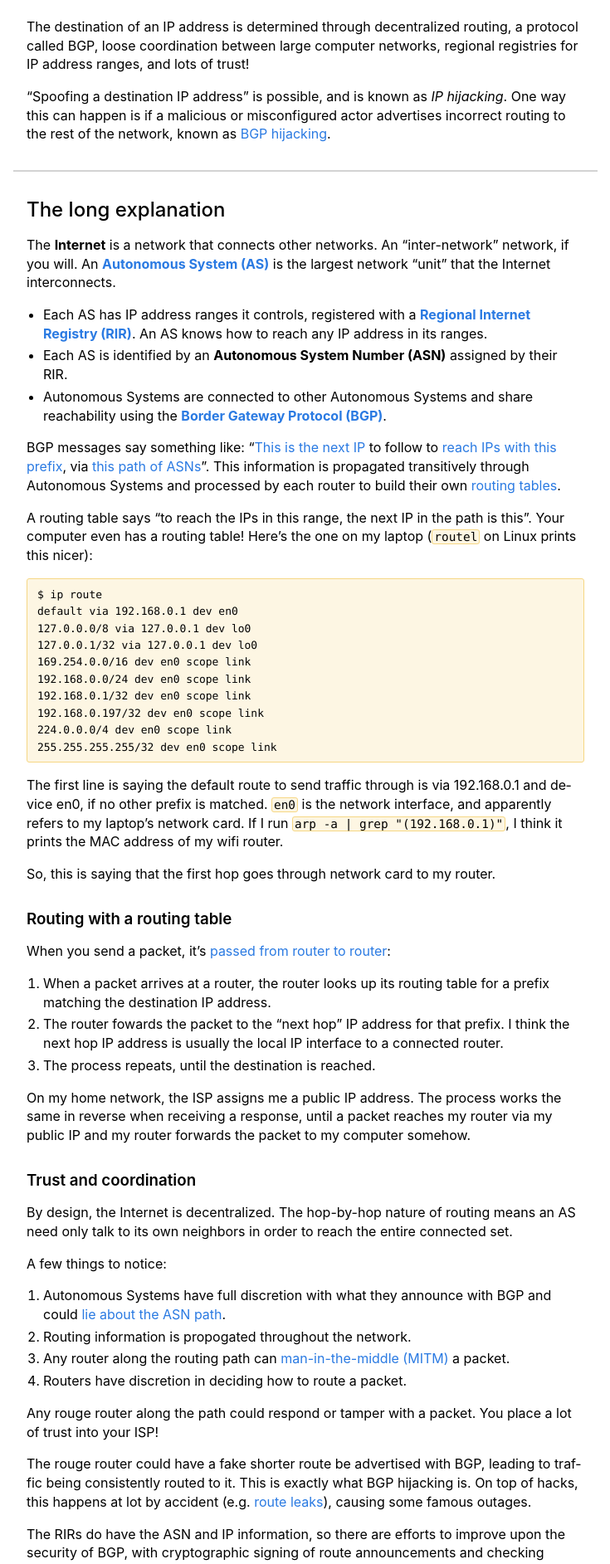
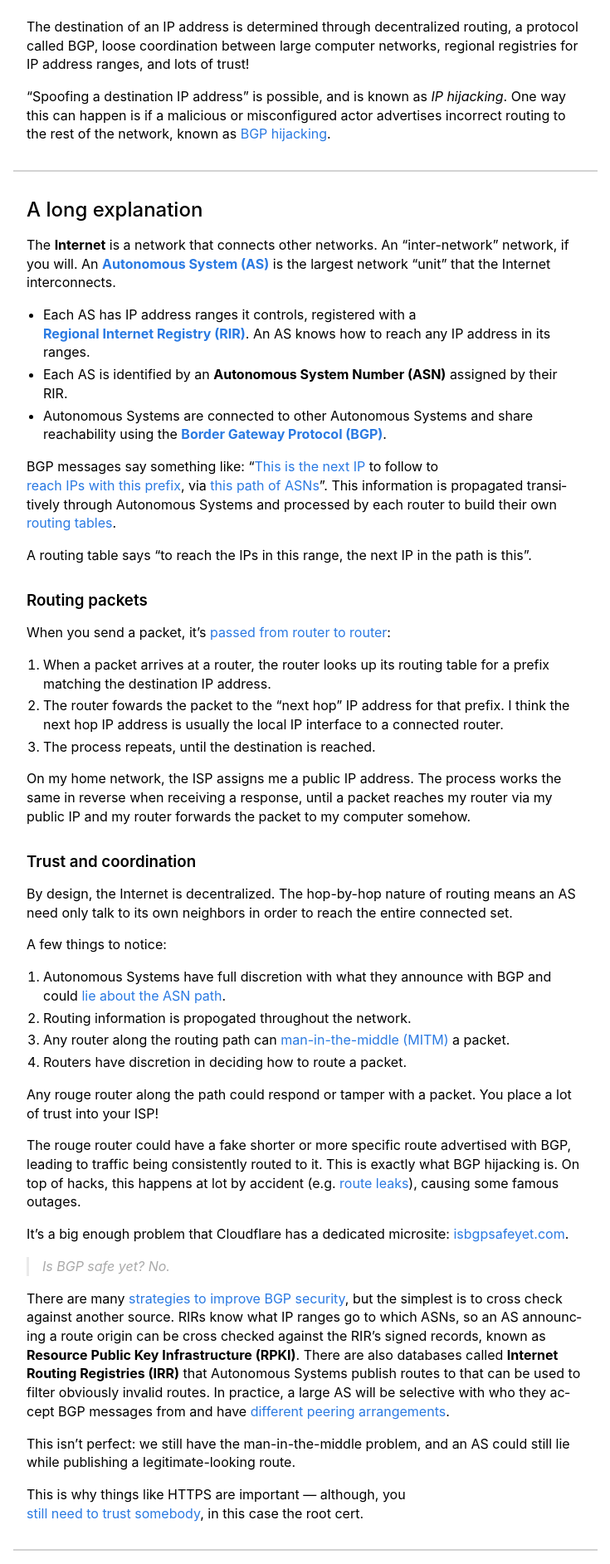
Before and after one commit to themichaelyang/tautology.town, a Jekyll site: the page built from _posts/2025/2025-12-14-ip-address-routing.md, in a window 1280 px wide. Shown: the part 459-2344 px from the top of the page at 83% size, without its empty margins (272-1007 px from the left). Built offline with Jekyll 4.4.1, drawn with Linux system fonts in a browser that asks for light colours; some of the changed text lies outside the part shown.

Commit message:
reorganize ip address routing post

````diff
--- a/_posts/2025/2025-12-14-ip-address-routing.md
+++ b/_posts/2025/2025-12-14-ip-address-routing.md
@@ -18,7 +18,7 @@ The destination of an IP address is determined through decentralized routing, a
 
 ----
 
-## The long explanation
+## A long explanation
 
 The **Internet** is a network that connects other networks. An "inter-network" network, if you will. An **[Autonomous System (AS)](https://www.cloudflare.com/learning/network-layer/what-is-an-autonomous-system/)** is the largest network "unit" that the Internet interconnects.
 
@@ -28,26 +28,9 @@ The **Internet** is a network that connects other networks. An "inter-network" n
 
 BGP messages say something like: "[This is the next IP](https://datatracker.ietf.org/doc/html/rfc4271#section-5.1.3) to follow to [reach IPs with this prefix](https://datatracker.ietf.org/doc/html/rfc4271#autoid-11:~:text=Network%20Layer%20Reachability%20Information%3A), via [this path of ASNs](https://datatracker.ietf.org/doc/html/rfc4271#section-5.1.2)". This information is propagated transitively through Autonomous Systems and processed by each router to build their own [routing tables](https://en.wikipedia.org/wiki/Routing_table).
 
-A routing table says "to reach the IPs in this range, the next IP in the path is this". Your computer even has a routing table! Here's the one on my laptop (`routel` on Linux prints this nicer):
+A routing table says "to reach the IPs in this range, the next IP in the path is this".
 
-```
-$ ip route
-default via 192.168.0.1 dev en0
-127.0.0.0/8 via 127.0.0.1 dev lo0
-127.0.0.1/32 via 127.0.0.1 dev lo0
-169.254.0.0/16 dev en0 scope link
-192.168.0.0/24 dev en0 scope link
-192.168.0.1/32 dev en0 scope link
-192.168.0.197/32 dev en0 scope link
-224.0.0.0/4 dev en0 scope link
-255.255.255.255/32 dev en0 scope link
-```
-
-The first line is saying the default route to send traffic through is via 192.168.0.1 and device en0, if no other prefix is matched. `en0` is the network interface, and apparently refers to my laptop's network card. If I run `arp -a | grep "(192.168.0.1)"`, I think it prints the MAC address of my wifi router.
-
-So, this is saying that the first hop goes through network card to my router.
-
-### Routing with a routing table
+### Routing packets
 
 When you send a packet, it's [passed from router to router](https://en.wikipedia.org/wiki/IP_routing#Routing_algorithm):
 
@@ -70,21 +53,48 @@ A few things to notice:
 
 Any rouge router along the path could respond or tamper with a packet. You place a lot of trust into your ISP!
 
-The rouge router could have a fake shorter route be advertised with BGP, leading to traffic being consistently routed to it. This is exactly what BGP hijacking is. On top of hacks, this happens at lot by accident (e.g. [route leaks](https://blog.apnic.net/2025/05/06/analysis-of-a-route-leak/)), causing some famous outages.
+The rouge router could have a fake shorter or more specific route advertised with BGP, leading to traffic being consistently routed to it. This is exactly what BGP hijacking is. On top of hacks, this happens at lot by accident (e.g. [route leaks](https://blog.apnic.net/2025/05/06/analysis-of-a-route-leak/)), causing some famous outages.
 
-The RIRs do have the ASN and IP information, so there are efforts to improve upon the security of BGP, with cryptographic signing of route announcements and checking against public databases for route ownership. In practice, large ISPs will be selective with who they accept BGP messages from and have [different peering arrangements](https://www.cloudflare.com/learning/network-layer/what-is-peering/), and probably have ways of detecting and responding quickly.
+It's a big enough problem that Cloudflare has a dedicated microsite: [isbgpsafeyet.com](https://isbgpsafeyet.com/).
 
-It's a big enough problem that Cloudflare has a dedicated microsite for this problem: [isbgpsafeyet.com](https://isbgpsafeyet.com/). No, not yet.
+> Is BGP safe yet? No.
 
-Even with BGP security improvements, we still have the man-in-the-middle problem. This is why things like HTTPS are important -- although, you [still need to trust somebody](https://www.cs.cmu.edu/~rdriley/487/papers/Thompson_1984_ReflectionsonTrustingTrust.pdf), in this case the root cert.
+There are many [strategies to improve BGP security](https://networkphil.com/2024/02/20/best-practices-for-enhancing-bgp-security/), but the simplest is to cross check against another source. RIRs know what IP ranges go to which ASNs, so an AS announcing a route origin can be cross checked against the RIR's signed records, known as **Resource Public Key Infrastructure (RPKI)**. There are also databases called **Internet Routing Registries (IRR)** that Autonomous Systems publish routes to that can be used to filter obviously invalid routes. In practice, a large AS will be selective with who they accept BGP messages from and have [different peering arrangements](https://www.cloudflare.com/learning/network-layer/what-is-peering/).
+
+This isn't perfect: we still have the man-in-the-middle problem, and an AS could still lie while publishing a legitimate-looking route.
+
+This is why things like HTTPS are important --- although, you [still need to trust somebody](https://www.cs.cmu.edu/~rdriley/487/papers/Thompson_1984_ReflectionsonTrustingTrust.pdf), in this case the root cert.
 
 ---
 
-### Addendum: Tracing routes
+## Addendum: a few things to try
+
+### Routing tables
+
+Your computer has a routing table. Here's the one on my laptop (`routel` on Linux prints this nicer):
+
+```
+$ ip route
+default via 192.168.0.1 dev en0
+127.0.0.0/8 via 127.0.0.1 dev lo0
+127.0.0.1/32 via 127.0.0.1 dev lo0
+169.254.0.0/16 dev en0 scope link
+192.168.0.0/24 dev en0 scope link
+192.168.0.1/32 dev en0 scope link
+192.168.0.197/32 dev en0 scope link
+224.0.0.0/4 dev en0 scope link
+255.255.255.255/32 dev en0 scope link
+```
+
+The first line is saying the default route to send traffic through is via 192.168.0.1 and device en0, if no other prefix is matched. `en0` is the network interface, and apparently refers to my laptop's network card. If I run `arp -a | grep "(192.168.0.1)"`, I think it prints the MAC address of my wifi router.
+
+So, this is saying that the first hop goes through network card to my router.
+
+### Tracing routes
 
 We can use `traceroute` (or `mtr`) to look at the path that a packet can take.
 
-Because no single router knows the full path of a request, [`traceroute` works by repeatedly making the request and incrementing the max hops from 1](https://en.wikipedia.org/wiki/Traceroute) then using the source IP of the returned error message and hop limit to infer the path of a request. (Interestingly, `traceroute` to this blog does not work, possibly because the Github Pages CDN does not reply, although `mtr` works.)
+Because no single router knows the full path of a request, `traceroute` works by [repeatedly sending packets with an incrementing hop limit](https://en.wikipedia.org/wiki/Traceroute) then using the source IP of the error message response and hop count to infer the path of a request. (Interestingly, `traceroute` to this blog does not work, possibly because the Github Pages CDN does not reply, although `mtr` works.)
 
 Here's a `traceroute` from a DigitalOcean droplet to "example.com" (`-q 1` so only 1 IP is sampled per hop count):
 
@@ -110,6 +120,6 @@ I looked up the ASNs associated with each IP by looking it up on [bgp.tools](htt
 - `192.168.226.131`: Not found anywhere, 192.168.0.0/16 is a private address space.
 - `23.192.228.84`: Overlapping Prefixes Detected, both under [AS20940](https://bgp.tools/prefix-selector?ip=23.192.228.84) (Akamai).
 
-For the unannounced ASNs, I assume these are part of the private network of DigitalOcean as the request finds its way out of the VPS network. I assume the private address spaces are related to that, and that Akamai and DigitalOcean are connected somewhere in an [Internet Exchange Point (IXP)](https://en.wikipedia.org/wiki/Internet_exchange_point).
+For the unannounced ASNs, I assume these are part of the private network of DigitalOcean as the request finds its way out of the VPS network. I assume the private address spaces are related to that, and that Akamai and DigitalOcean are connected somewhere in an [Internet Exchange Point (IXP)](https://en.wikipedia.org/wiki/Internet_exchange_point) with physical links corresponding to the two private IP addresses.
 
 To learn more, you might like [this post](https://jvns.ca/blog/2021/10/05/tools-to-look-at-bgp-routes/) from Julia Evans.
--- a/_sass/_content.scss
+++ b/_sass/_content.scss
@@ -90,6 +90,8 @@ h4, h5, h6 {
 a {
   color: $link-color;
   text-decoration: none;
+  // don't break up words in links or a url can look like it has a dash
+  white-space: nowrap;
 
   &:visited {
     color: $link-color;
````
Also changed, not shown: _posts/2025/2025-12-01-ruby-object-model.md (+2 -2 lines).
